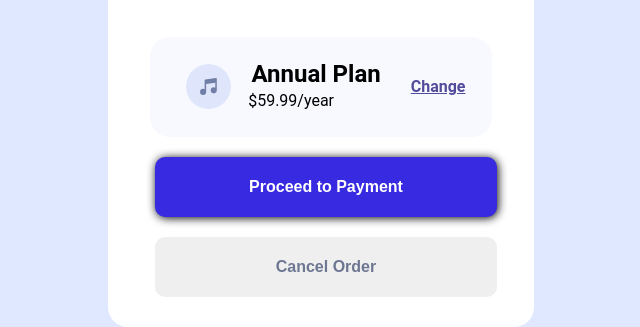
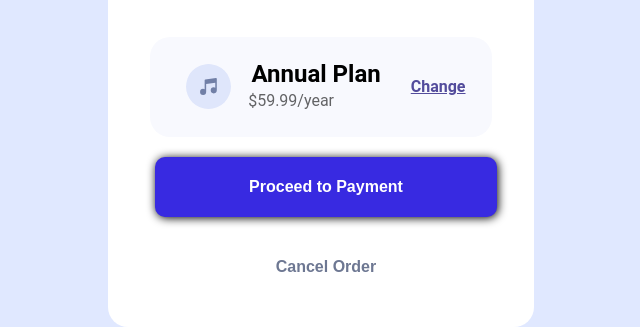
Before and after one commit to Cold-Thunder/order-summary.github.io, a plain HTML site: page index.html in a window 1280 px wide. Shown: the part 579-906 px from the top of the page, without its empty margins (319-959 px from the left). Drawn offline with Linux system fonts and the light colour scheme.

Commit message:
Update style.css

```diff
--- a/style.css
+++ b/style.css
@@ -60,6 +60,7 @@ h1{
 }
 .plan p{
     margin-left:10px;
+    opacity:0.6;
 }
 .plan a{
     margin:0 0 0 30px;
@@ -92,6 +93,9 @@ button{
 .cancel{
     padding-bottom:30px;
 }
+.cancel button{
+    background-color:#FFFFFF;
+}
 .cancel p{
     color:#6D7792;
     font-weight:bold;
```
